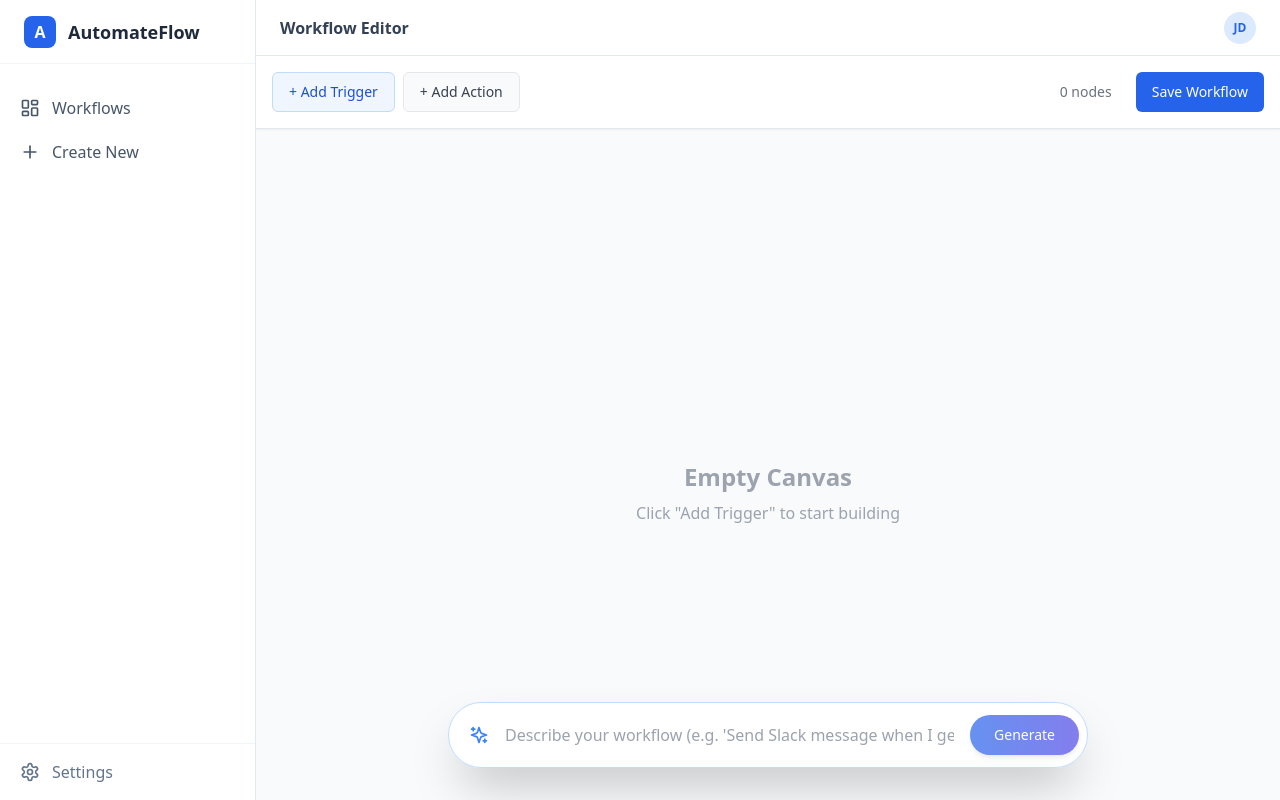
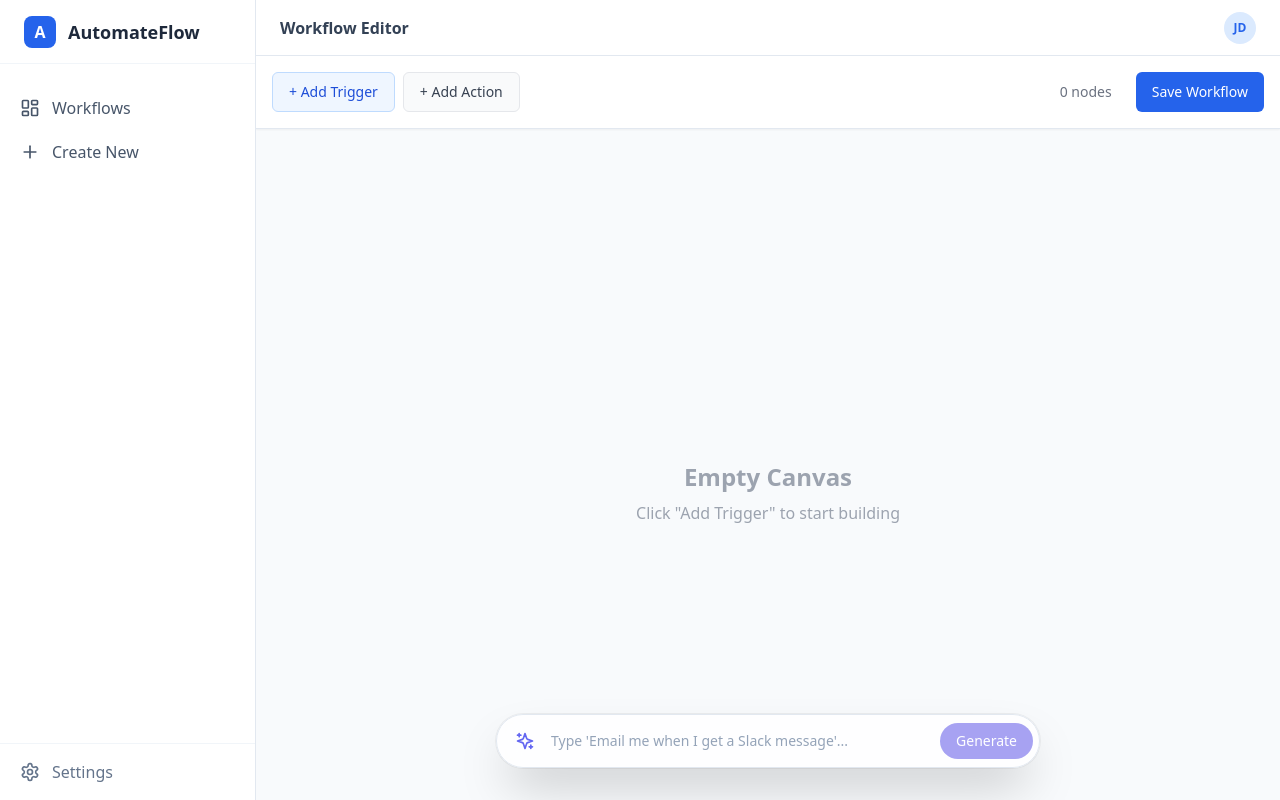
Before and after one commit to DEM0NHUNTER/automateflow-smb-dashboard, a Next.js app: page /dashboard/workflows/new in a window 1280 px wide. Built offline with nearby package versions, Linux system fonts and the light colour scheme.

Commit message:
Update page.tsx

```diff
--- a/app/dashboard/workflows/new/page.tsx
+++ b/app/dashboard/workflows/new/page.tsx
@@ -128,15 +128,13 @@ export default function NewWorkflowPage() {
     }
   };
 
-  return (
-    <div className="h-full relative flex flex-col">
+ return (
+    // We removed "h-full" here because the parent layout provides the height context
+    <div className="w-full h-full relative flex flex-col">
 
-      {/* TOP BAR (Conditional)
-        Only appears once a workflow is persisted, preventing users from running unsaved work.
-        Uses `z-50` to float above the canvas layer.
-      */}
+      {/* Actions Layer */}
       {savedWorkflowId && (
-        <div className="absolute top-4 right-4 z-50 animate-in fade-in">
+        <div className="absolute top-4 right-4 z-50 animate-in fade-in slide-in-from-top-2">
           <Button
             onClick={handleRun}
             className="bg-green-600 hover:bg-green-700 text-white shadow-lg gap-2"
@@ -146,10 +144,8 @@ export default function NewWorkflowPage() {
         </div>
       )}
 
-      {/* MAIN EDITOR CANVAS
-        The `key` prop here is the mechanism that enables the "AI Reset" described above.
-      */}
-      <div className="flex-1">
+      {/* Canvas Layer */}
+      <div className="flex-1 w-full h-full relative">
         <WorkflowCanvas
           key={canvasKey}
           onSave={handleSave}
@@ -157,52 +153,38 @@ export default function NewWorkflowPage() {
         />
       </div>
 
-      {/* FLOATING AI COMMAND BAR
-        Centered at the bottom to mimic modern "Command Palette" or "Copilot" UX.
-        Backdrop blur adds depth and separation from the grid lines behind it.
-      */}
-      <div className="absolute bottom-8 left-1/2 -translate-x-1/2 w-full max-w-2xl px-4 z-40">
-        <div className="bg-white/90 backdrop-blur-sm p-2 rounded-full shadow-2xl border border-blue-200 flex gap-2 items-center transition-all hover:scale-[1.01] hover:shadow-blue-100/50">
-
-          <div className="pl-3 text-blue-500">
+      {/* AI Bar Layer */}
+      <div className="absolute bottom-8 left-1/2 -translate-x-1/2 w-full max-w-xl px-4 z-40">
+        <div className="bg-white/80 backdrop-blur-md p-1.5 rounded-full shadow-2xl border border-slate-200 flex gap-2 items-center ring-1 ring-black/5">
+          <div className="pl-3 text-indigo-500">
             <Sparkles className="w-5 h-5" />
           </div>
-
           <input
             type="text"
             value={prompt}
             onChange={(e) => setPrompt(e.target.value)}
-            placeholder="Describe your workflow (e.g. 'Send Slack message when I get a Gmail from Boss')..."
-            className="flex-1 px-2 py-3 outline-none text-gray-700 bg-transparent placeholder:text-gray-400"
-            // A11y: Ensure keyboard users can submit without finding the button
+            placeholder="Type 'Email me when I get a Slack message'..."
+            className="flex-1 px-2 py-2.5 outline-none text-slate-700 bg-transparent placeholder:text-slate-400 text-sm"
             onKeyDown={(e) => e.key === 'Enter' && handleAIGenerate()}
             disabled={isGenerating}
           />
-
           <Button
             onClick={handleAIGenerate}
             disabled={isGenerating || !prompt.trim()}
-            className="rounded-full bg-gradient-to-r from-blue-600 to-indigo-600 text-white px-6 shadow-md transition-all hover:shadow-lg disabled:opacity-70"
+            size="sm"
+            className="rounded-full bg-indigo-600 hover:bg-indigo-700 text-white px-4 h-9"
           >
-            {isGenerating ? (
-              <div className="flex items-center gap-2">
-                <Loader2 className="w-4 h-4 animate-spin" /> Thinking...
-              </div>
-            ) : (
-              "Generate"
-            )}
+            {isGenerating ? "..." : "Generate"}
           </Button>
         </div>
       </div>
 
-      {/* BLOCKING SAVE OVERLAY
-        Prevents race conditions where a user might try to edit nodes while a save is in flight.
-      */}
+      {/* Saving Overlay */}
       {isSaving && (
-        <div className="fixed inset-0 bg-black/60 backdrop-blur-sm flex items-center justify-center z-[100] text-white">
-          <div className="flex flex-col items-center gap-4">
-            <Loader2 className="w-10 h-10 animate-spin text-blue-400" />
-            <p className="text-lg font-medium">Saving your workflow...</p>
+        <div className="fixed inset-0 bg-black/40 backdrop-blur-[2px] flex items-center justify-center z-[100] text-white">
+          <div className="bg-white text-slate-900 p-6 rounded-xl shadow-2xl flex flex-col items-center gap-3">
+            <Loader2 className="w-8 h-8 animate-spin text-blue-600" />
+            <p className="font-medium">Saving your work...</p>
           </div>
         </div>
       )}
```
